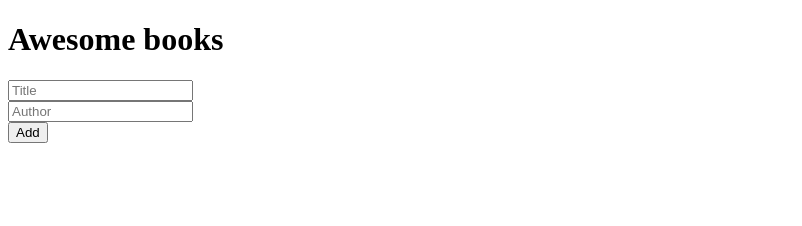
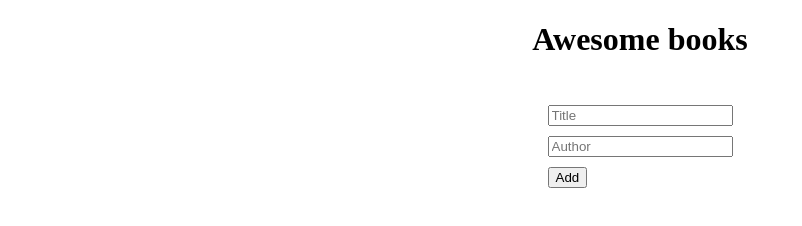
Before and after one commit to ForHemer/Awesome-book, a plain HTML site: page index.html in a window 1280 px wide. Shown: the whole page, without its empty margins (0-802 px from the left). Drawn offline with Linux system fonts and the light colour scheme.

Commit message:
Add styles

```diff
--- a/index.html
+++ b/index.html
@@ -4,6 +4,7 @@
         <meta charset="utf-8">
         <meta name="viewport" content="width=device-width, initial-1">
         <title>Awesome books</title>
+        <link rel="stylesheet" href="styles.css">
     </head>
     <body>
         <h1>Awesome books</h1>
--- /dev/null
+++ b/styles.css
@@ -0,0 +1,19 @@
+h1 {
+  text-align: center;
+}
+
+#add-book,
+#list-books {
+  margin: 0 auto;
+  width: 50%;
+  display: flex;
+  justify-content: center;
+}
+
+#list-books {
+  padding-bottom: 20px;
+}
+
+input {
+  margin: 5px;
+}
```
